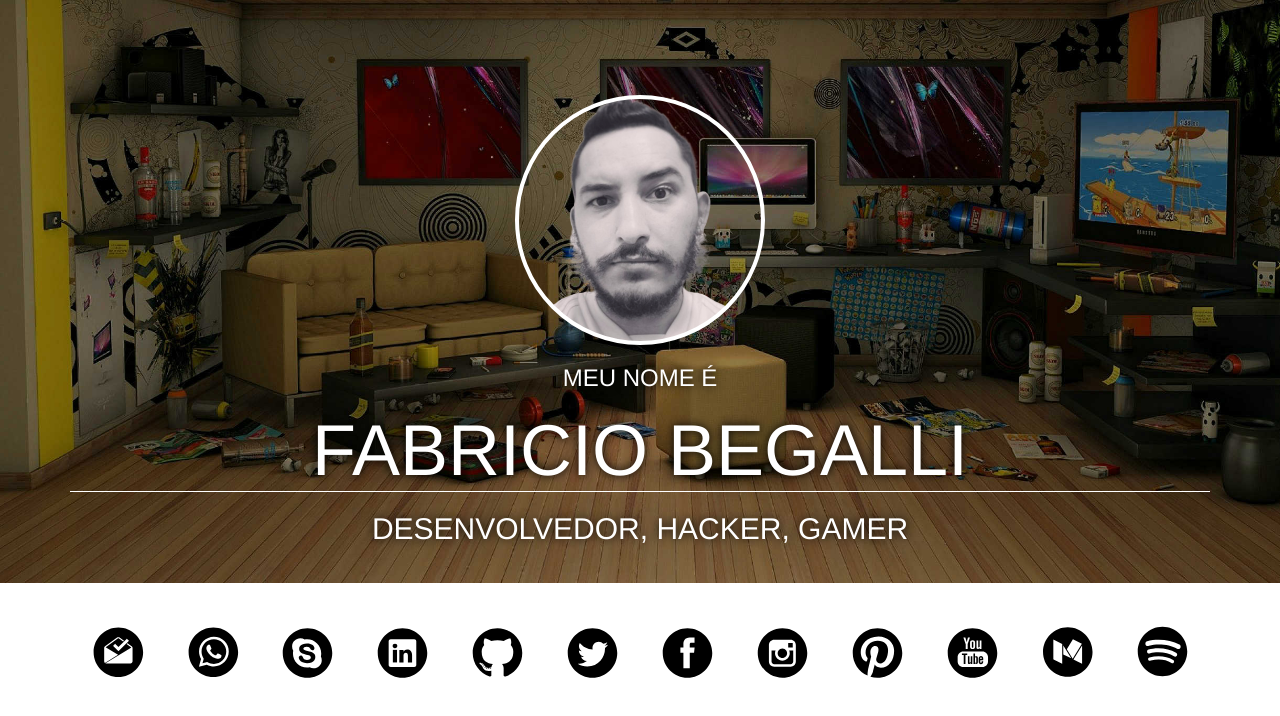
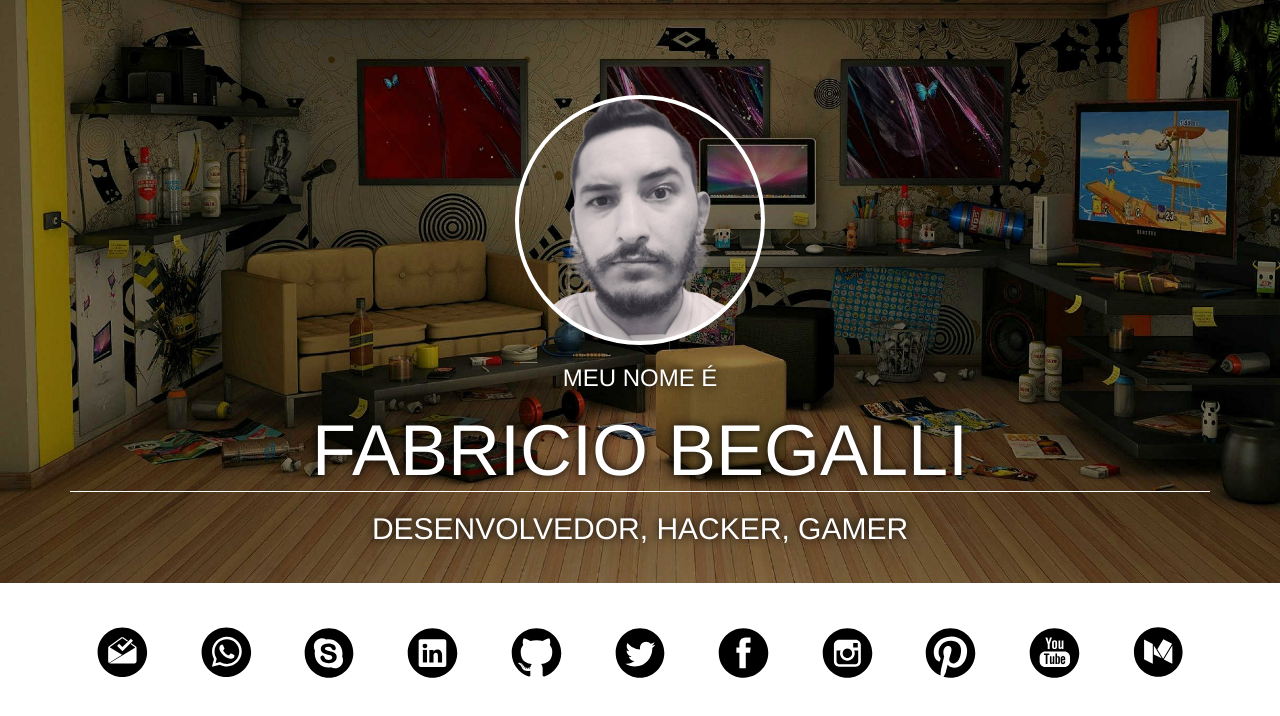
Before and after one commit to fabriciobegalli/fabriciobegalli.github.io, a plain HTML site: page index.html in a window 1280 px wide. Drawn offline with Linux system fonts and the light colour scheme.

Commit message:
Add files via upload

```diff
--- a/index.html
+++ b/index.html
@@ -38,15 +38,14 @@
 			  <li><a href="mailto:fabriciobegalli@gmail.com"><img alt="email" class="svg" src="svg/social/email.svg" /></a></li>
 			  <li><a href="tel:+5511971780878"><img alt="whatsapp" class="svg" src="svg/social/whatsapp.svg" /></a></li>
 			  <li><a href="skype:fbegalli?userinfo"><img alt="skype" class="svg" src="svg/social/skype.svg" /></a></li>
-			  <li><a href="https://br.linkedin.com/in/fabriciobegalli" target="_blank"><img alt="linkedin" class="svg" src="svg/social/linkedin.svg" /></a></li>
+			  <li><a href="https://br.linkedin.com/in/fabricio-begalli-53b3078" target="_blank"><img alt="linkedin" class="svg" src="svg/social/linkedin.svg" /></a></li>
 			  <li><a href="https://github.com/fabriciobegalli" target="_blank"><img alt="github" class="svg" src="svg/social/github.svg" /></a></li>
 			  <li><a href="https://twitter.com/fabriciobegalli" target="_blank"><img alt="twitter" class="svg" src="svg/social/twitter.svg" /></a></li>
-			  <li><a href="https://fb.com/fabriciobegalli" target="_blank"><img alt="facebook" class="svg" src="svg/social/facebook.svg" /></a></li>
+			  <li><a href="https://fb.com/fabricio.begalli" target="_blank"><img alt="facebook" class="svg" src="svg/social/facebook.svg" /></a></li>
 			  <li><a href="https://instagram.com/fabriciobegalli" target="_blank"><img alt="instagram" class="svg" src="svg/social/instagram.svg" /></a></li>
 			  <li><a href="https://br.pinterest.com/fabriciobegalli" target="_blank"><img alt="pinterest" class="svg" src="svg/social/pinterest.svg" /></a></li>
-			  <li><a href="https://www.youtube.com/channel/UCFUI-6CCp9-uSmgdBmxJtnA" target="_blank"><img alt="youtube" class="svg" src="svg/social/youtube.svg" /></a></li>
+			  <li><a href="https://www.youtube.com/user/kstl1nh4" target="_blank"><img alt="youtube" class="svg" src="svg/social/youtube.svg" /></a></li>
 			  <li><a href="https://medium.com/@fabriciobegalli" target="_blank"><img alt="medium" class="svg" src="svg/social/medium.svg" /></a></li>
-			  <li><a href="https://play.spotify.com/user/12164074686" target="_blank"><img alt="spotify" class="svg" src="svg/social/spotify.svg" /></a></li>
 		  </ul>
 		</nav>
 	  </div>
```
